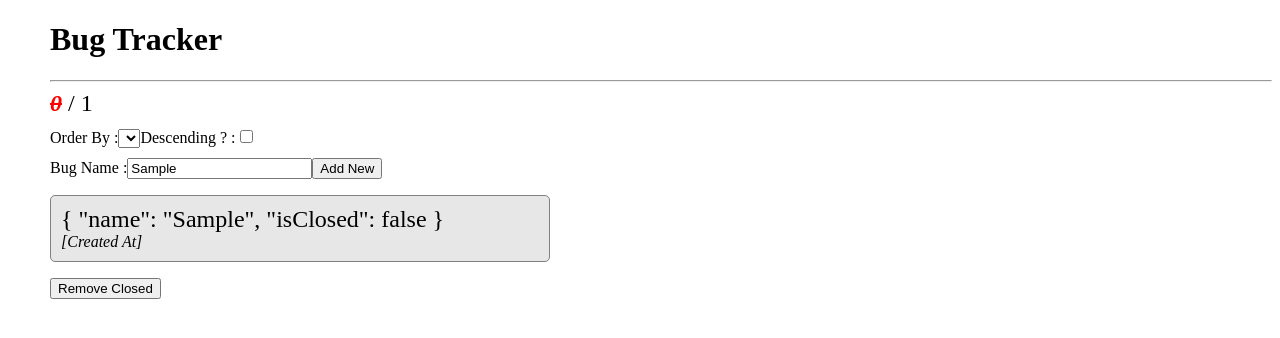
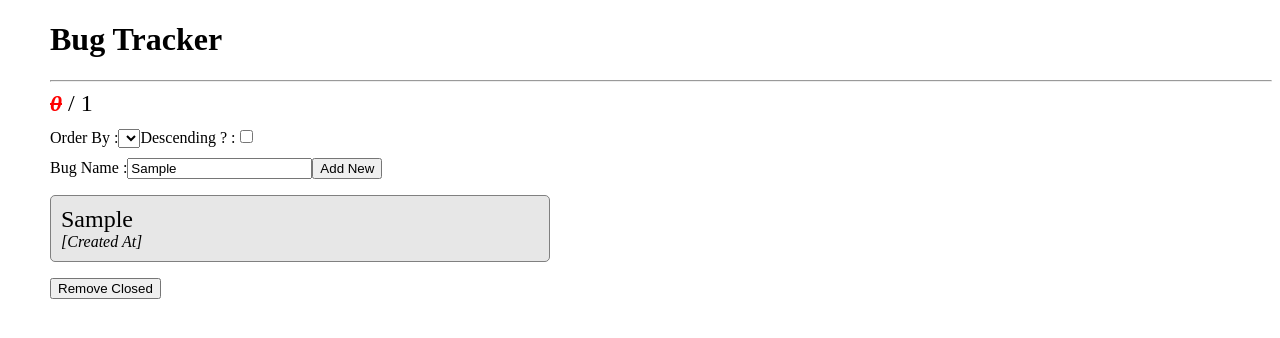
Before and after one commit to tkmagesh/Zenmonics-Angular-Mar-2018, an Angular app in the folder bug-tracker-app/: page / in a window 1280 px wide. Both pictures are taken after typing "Sample" into the empty fields and a click on the button "Add New". Shown: the top 338 px of the page. Built offline with nearby package versions, Linux system fonts and the light colour scheme.

Commit message:
trimText pipe - part - 1

```diff
--- a/bug-tracker-app/src/app/app.module.ts
+++ b/bug-tracker-app/src/app/app.module.ts
@@ -7,11 +7,14 @@ import { BugTrackerComponent } from './bugTracker/bugTracker.component';
 
 import { BugOperationsService } from './bugTracker/services/BugOperations.service';
 
+import { TrimTextPipe } from './bugTracker/pipes/trimText.pipe';
+
 
 @NgModule({
   declarations: [
     AppComponent
     , BugTrackerComponent
+    , TrimTextPipe
   ],
   imports: [
     BrowserModule
--- a/bug-tracker-app/src/app/bugTracker/bugTracker.component.html
+++ b/bug-tracker-app/src/app/bugTracker/bugTracker.component.html
@@ -23,7 +23,7 @@
 			<span class="bugname"
 				[ngClass]="{closed : bug.isClosed}"
 				(click)="onBugNameClick(bug)">
-				{{bug | json}}
+				{{bug.name | trimText}}
 			</span>
 			<div class="datetime">[Created At]</div>
 		</li>
--- /dev/null
+++ b/bug-tracker-app/src/app/bugTracker/pipes/trimText.pipe.ts
@@ -0,0 +1,10 @@
+import { Pipe, PipeTransform } from '@angular/core';
+
+@Pipe({
+	name : 'trimText'
+})
+export class TrimTextPipe implements PipeTransform{
+	transform(data : string ) : string {
+		return data.length < 30 ? data : data.substr(0,30) + '...';
+	}
+}
```
